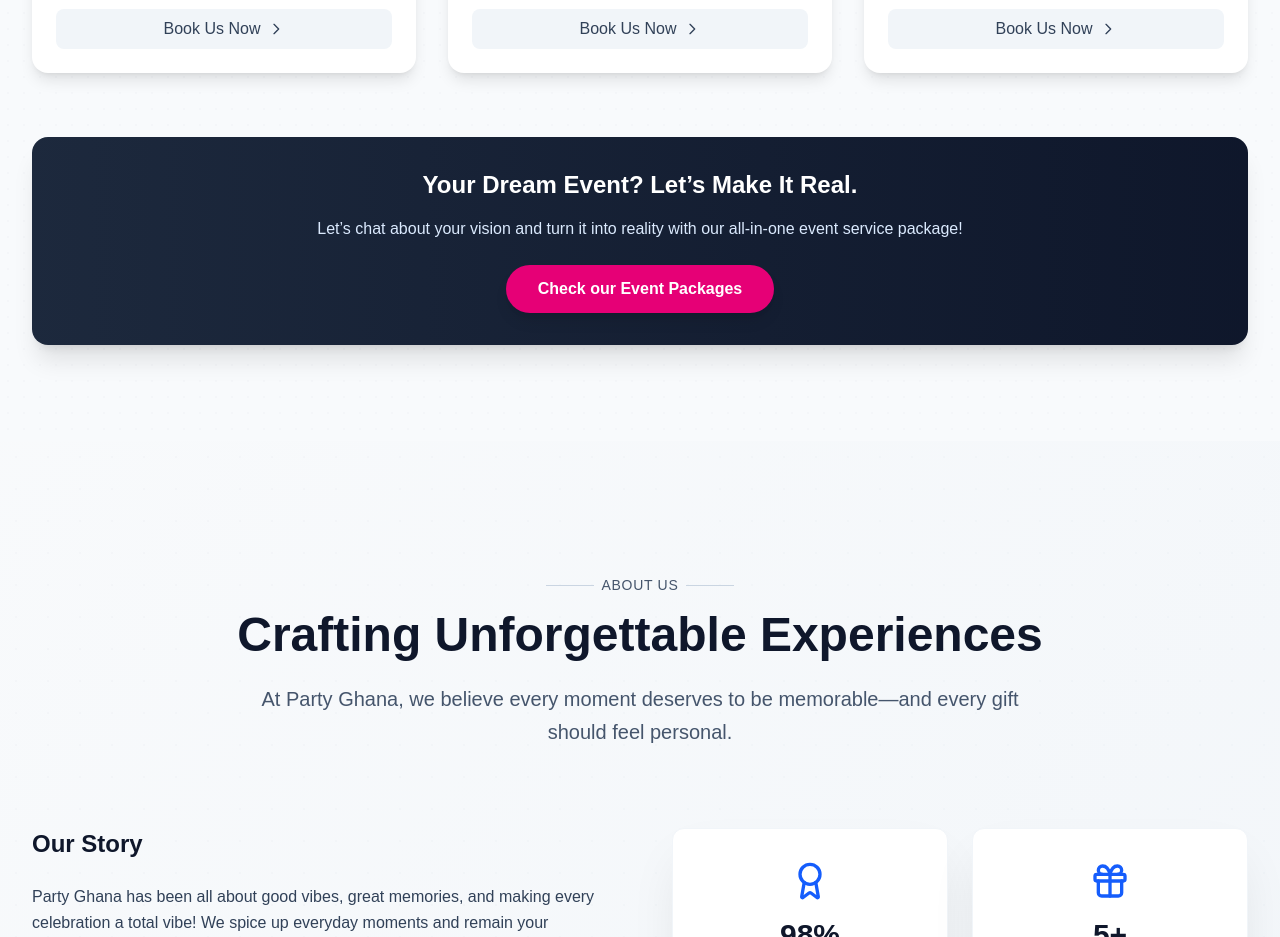
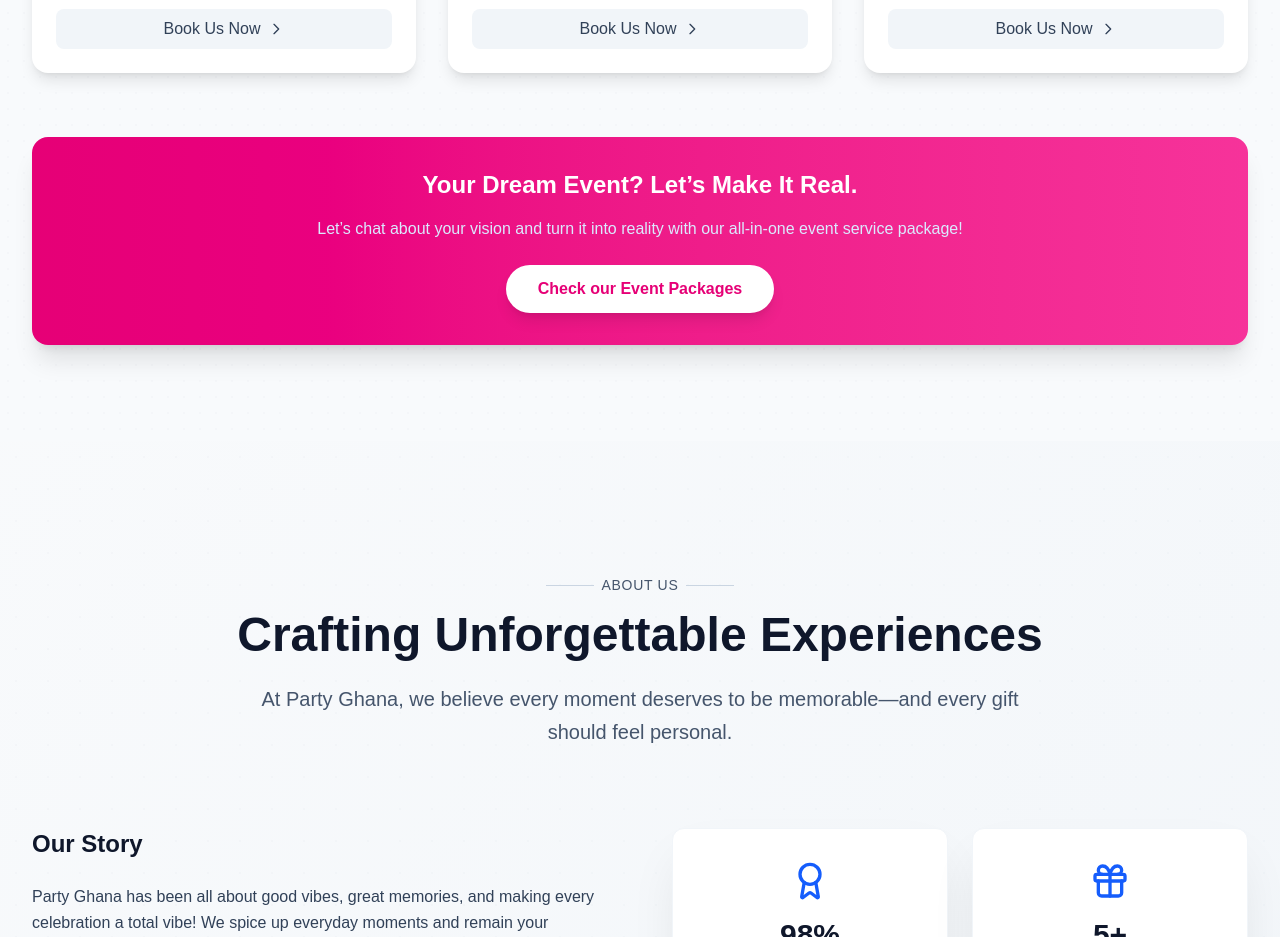
Before and after one commit to Afgod-95/Party-Ghana, a Next.js app: page / in a window 1280 px wide. Shown: the part 2540-3477 px from the top of the page. Built offline with nearby package versions, Linux system fonts and the light colour scheme.

Commit message:
Changed event pakages button bg

```diff
--- a/src/component/NavBar.tsx
+++ b/src/component/NavBar.tsx
@@ -107,7 +107,7 @@ const NavBar: React.FC<NavBarProps> = ({
             whileHover={{ scale: 1.05 }}
             transition={{ type: "spring", stiffness: 400, damping: 10 }}
           >
-            <div className="relative rounded-2xl border-1">
+            <div className="relative rounded-2xl border-1 cursor-pointer" onClick = {() => window.scrollTo({ top: 0, behavior: 'smooth' })}>
               <div className="w-10 h-10  rounded-xl flex items-center justify-center">
                 <Image src={Logo}
                   fill
--- a/src/component/sections/Services.tsx
+++ b/src/component/sections/Services.tsx
@@ -162,7 +162,7 @@ const Services = () => {
                         transition={{ duration: 0.6, delay: 0.4 }}
                         className="text-center mt-16 max-w-7xl mx-auto"
                     >
-                        <div className="bg-gradient-to-r from-slate-800 to-slate-900 rounded-2xl p-8 text-white shadow-xl">
+                        <div className="bg-gradient-to-r from-pink-600 to-pink-500 rounded-2xl p-8 text-white shadow-xl">
                             <h3 className="text-2xl font-bold mb-4">Your Dream Event? Let’s Make It Real.</h3>
                             <p className="text-blue-100 mb-6 max-w-2xl mx-auto">
                                 Let’s chat about your vision and turn it into reality with our all-in-one event service package!
@@ -171,7 +171,7 @@ const Services = () => {
                                 <motion.button
                                 whileHover={{ scale: 1.05 }}
                                 whileTap={{ scale: 0.95 }}
-                                className="bg-pink-600 text-white font-semibold px-8 py-3 rounded-full hover:bg-pink-500 transition-colors duration-300 shadow-lg"
+                                className="bg-white text-pink-600 font-semibold px-8 py-3 rounded-full hover:bg-white-500 transition-colors duration-300 shadow-lg"
                             >
                                Check our Event Packages
                             </motion.button>
```
